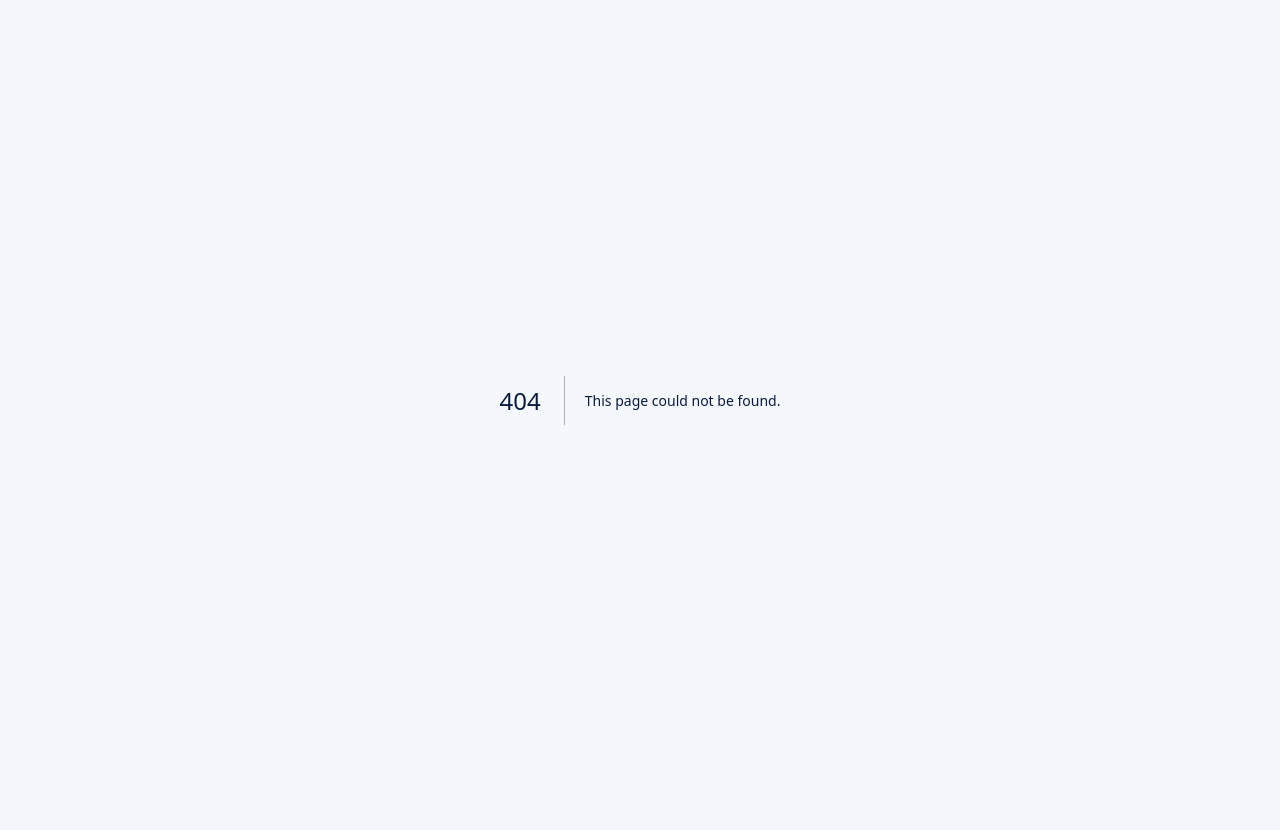
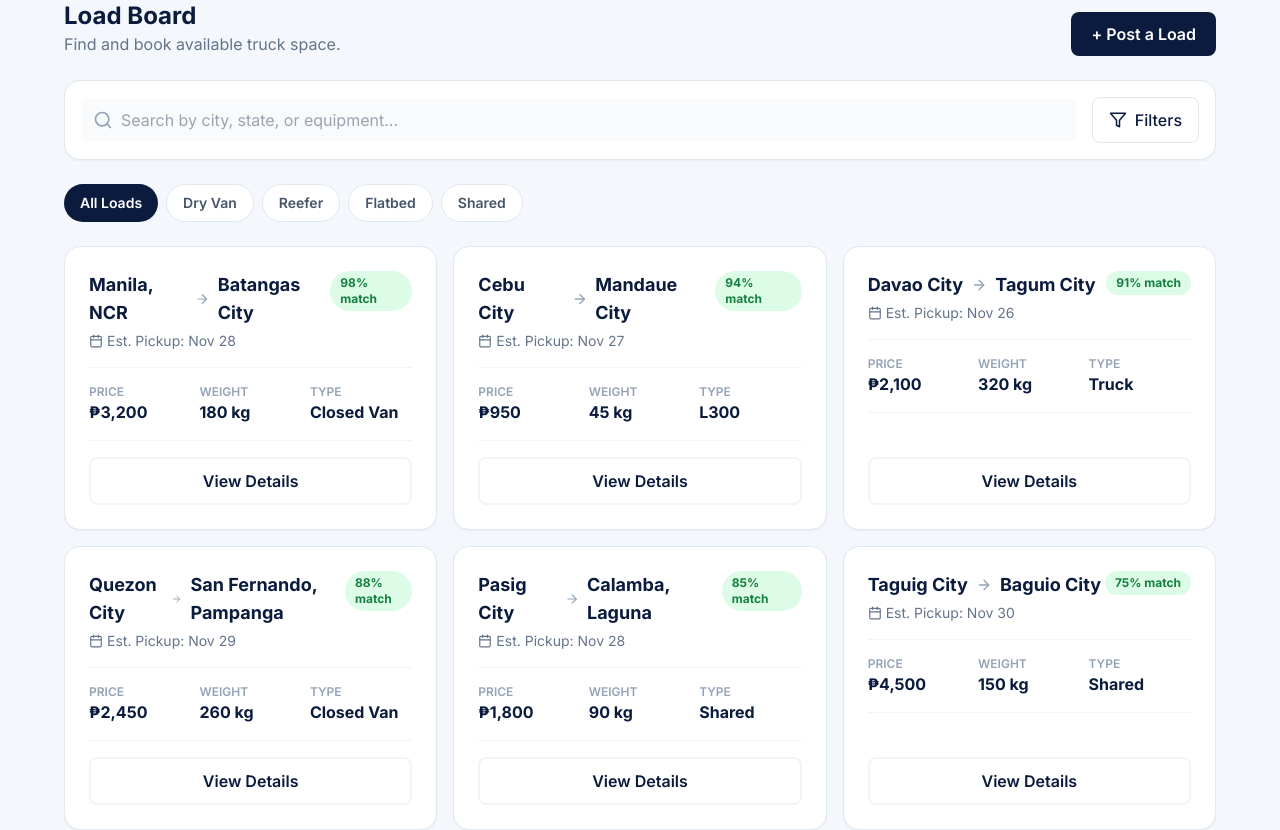
Before and after one commit to adiyel/loadloop-prototype, a Next.js app: page /loadboard in a window 1280 px wide. Before the commit this address had no page. Before the commit the page ends 800 px from the top, so only its background shows below. Built offline with nearby package versions, Linux system fonts and the light colour scheme.

Commit message:
Create page.tsx

```diff
--- /dev/null
+++ b/app/loadboard/page.tsx
@@ -0,0 +1,92 @@
+"use client";
+import { useState } from "react";
+import { Search, Filter, Calendar, ArrowRight } from "lucide-react";
+import Link from "next/link";
+
+const loads = [
+  { id: 1, origin: "Manila, NCR", dest: "Batangas City", price: "₱3,200", weight: "180 kg", type: "Closed Van", match: "98%", date: "Nov 28" },
+  { id: 2, origin: "Cebu City", dest: "Mandaue City", price: "₱950", weight: "45 kg", type: "L300", match: "94%", date: "Nov 27" },
+  { id: 3, origin: "Davao City", dest: "Tagum City", price: "₱2,100", weight: "320 kg", type: "Truck", match: "91%", date: "Nov 26" },
+  { id: 4, origin: "Quezon City", dest: "San Fernando, Pampanga", price: "₱2,450", weight: "260 kg", type: "Closed Van", match: "88%", date: "Nov 29" },
+  { id: 5, origin: "Pasig City", dest: "Calamba, Laguna", price: "₱1,800", weight: "90 kg", type: "Shared", match: "85%", date: "Nov 28" },
+  { id: 6, origin: "Taguig City", dest: "Baguio City", price: "₱4,500", weight: "150 kg", type: "Shared", match: "75%", date: "Nov 30" },
+];
+
+export default function LoadBoard() {
+  const [filter, setFilter] = useState("All Loads");
+
+  return (
+    <div className="max-w-6xl mx-auto space-y-6">
+      <div className="flex justify-between items-end">
+        <div>
+          <h1 className="text-2xl font-bold text-brand-navy">Load Board</h1>
+          <p className="text-slate-500">Find and book available truck space.</p>
+        </div>
+        <button className="bg-brand-navy text-white px-5 py-2.5 rounded-lg font-semibold hover:bg-slate-800 transition">
+          + Post a Load
+        </button>
+      </div>
+
+      <div className="bg-white p-4 rounded-2xl shadow-sm border border-slate-200 flex gap-4 items-center">
+        <div className="relative flex-1">
+          <Search className="absolute left-3 top-1/2 -translate-y-1/2 text-slate-400" size={20} />
+          <input type="text" placeholder="Search by city, state, or equipment..." className="w-full pl-10 pr-4 py-2.5 bg-slate-50 rounded-lg border-transparent focus:border-brand-blue focus:bg-white focus:ring-2 focus:ring-brand-blue outline-none transition" />
+        </div>
+        <button className="flex items-center gap-2 px-4 py-2.5 border border-slate-200 rounded-lg font-medium hover:bg-slate-50 transition">
+          <Filter size={18} /> Filters
+        </button>
+      </div>
+
+      <div className="flex gap-2">
+        {["All Loads", "Dry Van", "Reefer", "Flatbed", "Shared"].map(f => (
+          <button
+            key={f}
+            onClick={() => setFilter(f)}
+            className={`px-4 py-2 rounded-full text-sm font-semibold transition ${filter === f ? "bg-brand-navy text-white" : "bg-white border border-slate-200 text-slate-600 hover:bg-slate-50"}`}
+          >
+            {f}
+          </button>
+        ))}
+      </div>
+
+      <div className="grid gap-4 md:grid-cols-2 lg:grid-cols-3">
+        {loads.map((load) => (
+          <div key={load.id} className="bg-white rounded-2xl p-6 shadow-sm border border-slate-200 hover:shadow-md transition group flex flex-col justify-between">
+            <div>
+              <div className="flex justify-between items-start mb-4">
+                <div>
+                  <div className="flex items-center gap-2 font-bold text-lg text-brand-navy">
+                    {load.origin} <ArrowRight size={16} className="text-slate-400" /> {load.dest}
+                  </div>
+                  <p className="text-sm text-slate-500 mt-1 flex items-center gap-1"><Calendar size={14}/> Est. Pickup: {load.date}</p>
+                </div>
+                <span className="bg-green-100 text-green-700 px-2.5 py-1 rounded-full text-xs font-bold">
+                  {load.match} match
+                </span>
+              </div>
+
+              <div className="grid grid-cols-3 gap-2 py-4 border-y border-slate-100 my-4">
+                <div>
+                  <p className="text-xs text-slate-400 font-semibold uppercase">Price</p>
+                  <p className="font-bold text-brand-navy">{load.price}</p>
+                </div>
+                <div>
+                  <p className="text-xs text-slate-400 font-semibold uppercase">Weight</p>
+                  <p className="font-bold text-brand-navy">{load.weight}</p>
+                </div>
+                <div>
+                  <p className="text-xs text-slate-400 font-semibold uppercase">Type</p>
+                  <p className="font-bold text-brand-navy">{load.type}</p>
+                </div>
+              </div>
+            </div>
+
+            <Link href="/tracking" className="block w-full text-center py-2.5 rounded-lg border-2 border-slate-100 font-semibold text-brand-navy group-hover:bg-brand-orange group-hover:border-brand-orange group-hover:text-white transition">
+              View Details
+            </Link>
+          </div>
+        ))}
+      </div>
+    </div>
+  );
+}
```
